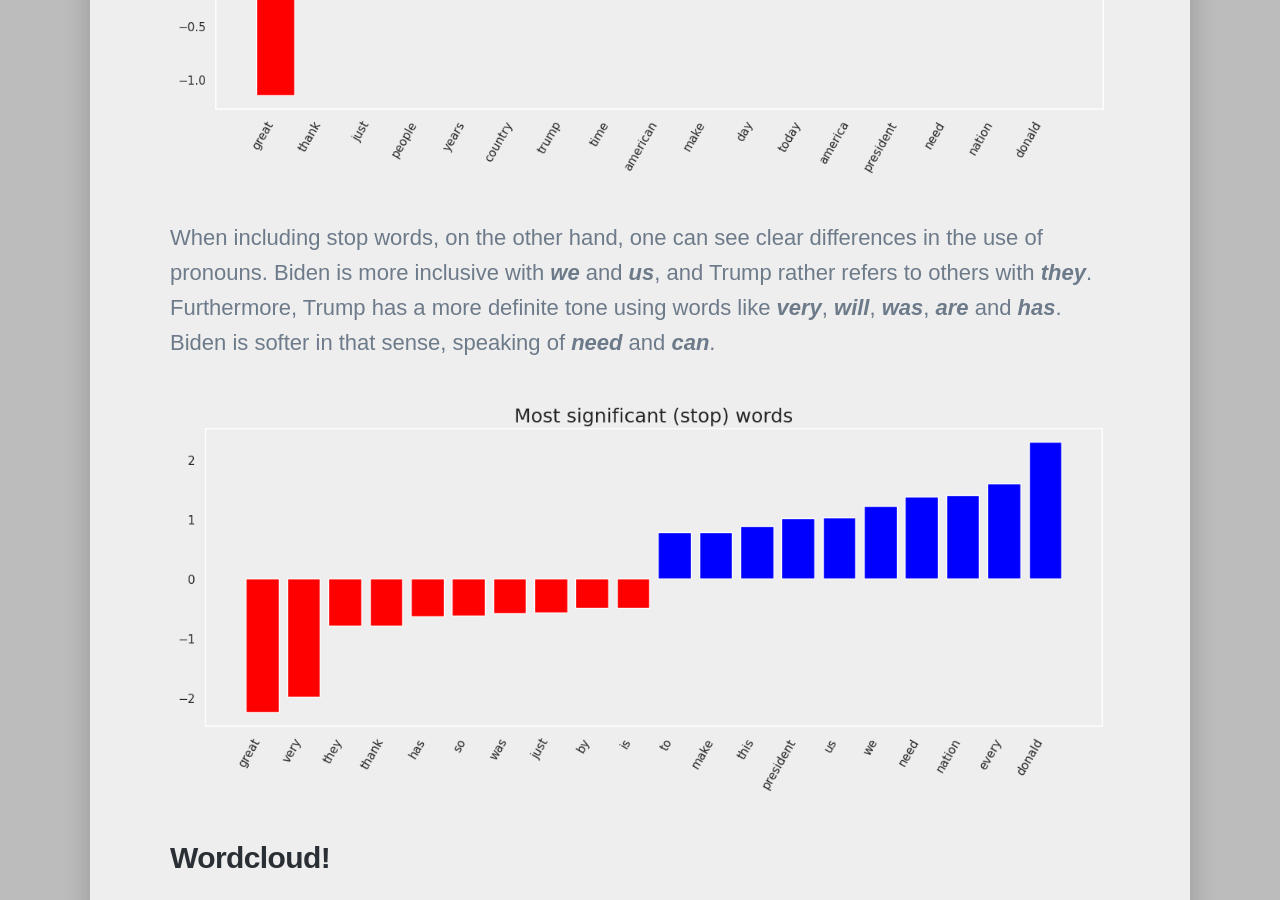
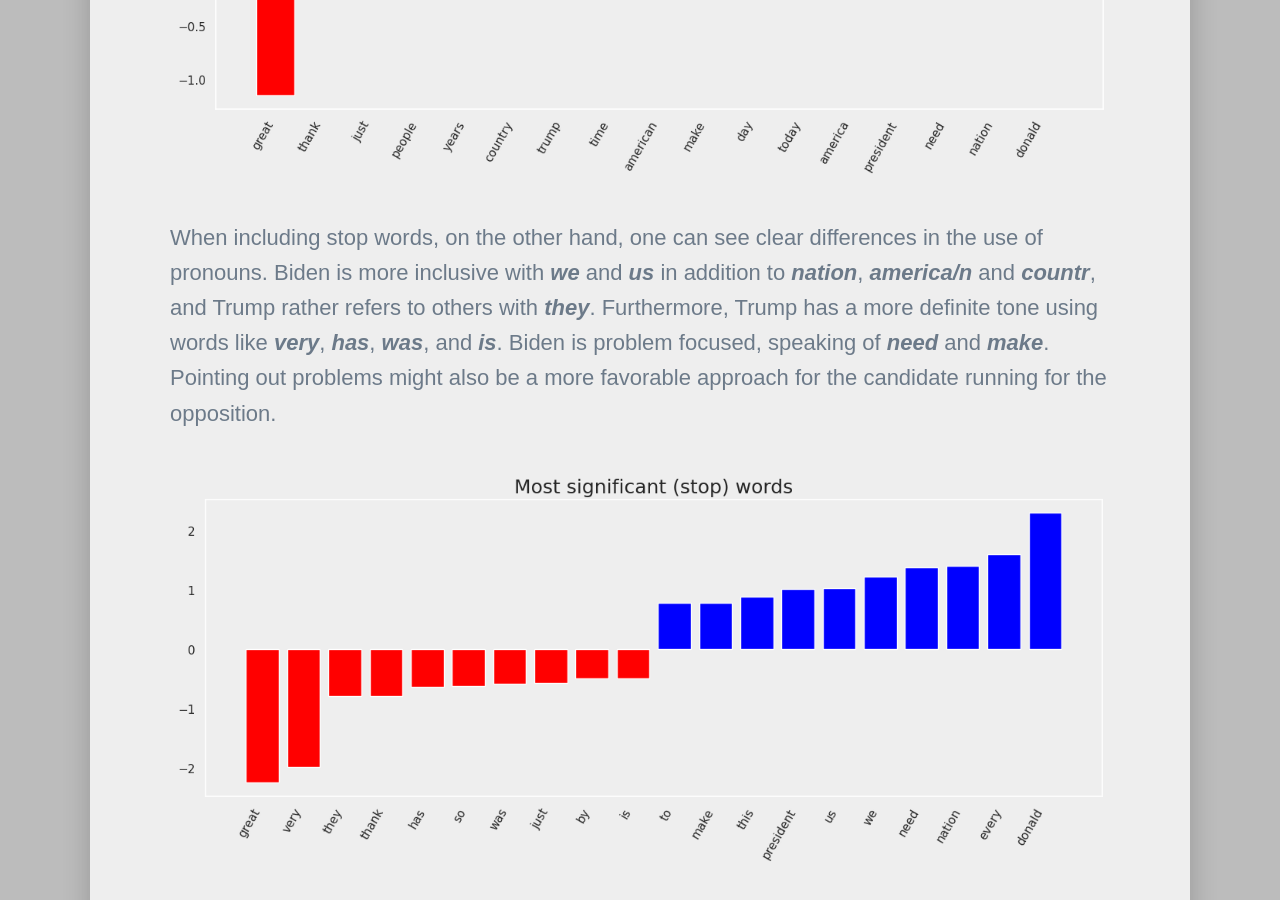
Before and after one commit to JosefMoosholzer/JosefMoosholzer.github.io, a Jekyll site: the page built from _projects/2022-11-09-who-is-tweeting.md, in a window 1280 px wide and 900 px high, scrolled down 5254 px. Built offline with Jekyll 4.4.1, drawn with Linux system fonts in a browser that asks for light colours; nearby versions of some CDN libraries; some web fonts are replaced.

Commit message:
Smaller changes due to result changes

```diff
--- a/_projects/2022-11-09-who-is-tweeting.md
+++ b/_projects/2022-11-09-who-is-tweeting.md
@@ -66,7 +66,7 @@
 
 ![Most significant key words](/images/WhoIsTweeting/top_keywords.png)
 
-When including stop words, on the other hand, one can see clear differences in the use of pronouns. Biden is more inclusive with ***we*** and ***us***, and Trump rather refers to others with ***they***. Furthermore, Trump has a more definite tone using words like ***very***, ***will***, ***was***, ***are*** and ***has***. Biden is softer in that sense, speaking of ***need*** and ***can***.
+When including stop words, on the other hand, one can see clear differences in the use of pronouns. Biden is more inclusive with ***we*** and ***us*** in addition to ***nation***, ***america/n*** and ***countr***, and Trump rather refers to others with ***they***. Furthermore, Trump has a more definite tone using words like ***very***, ***has***, ***was***, and ***is***. Biden is problem focused, speaking of ***need*** and ***make***. Pointing out problems might also be a more favorable approach for the candidate running for the opposition.
 
 ![Most significant words](/images/WhoIsTweeting/top_words.png)
 
```
